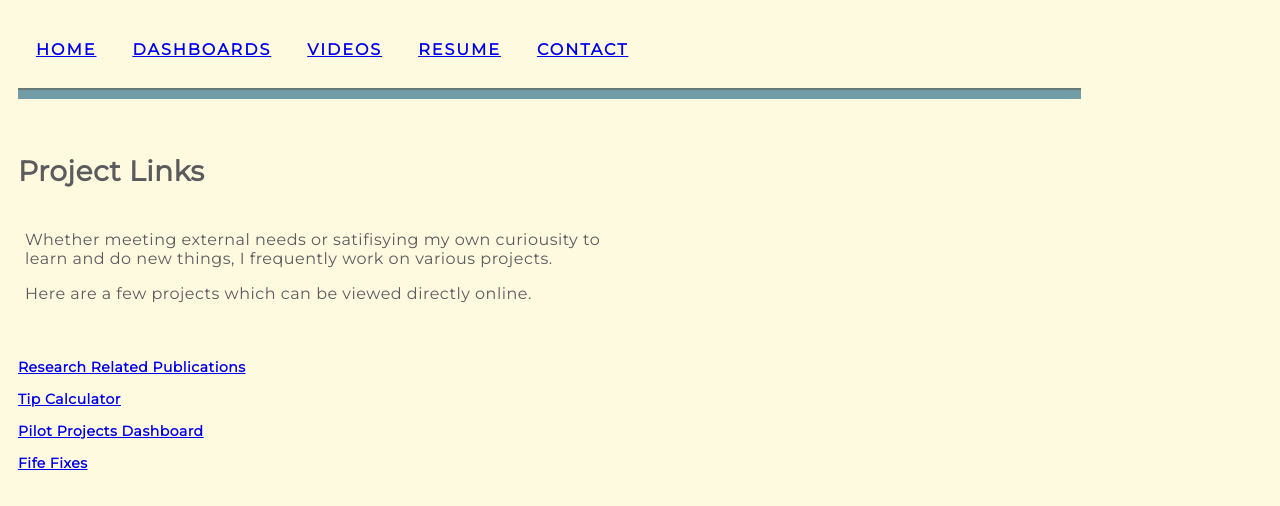
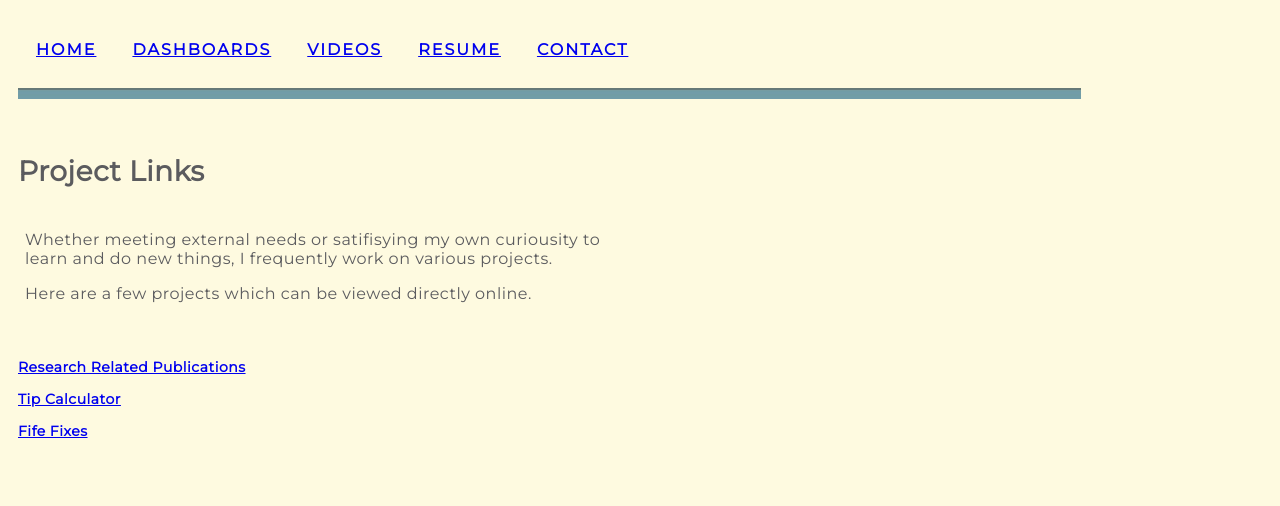
Before and after one commit to fifespeed/johnfife, a plain HTML site: page projects.html in a window 1280 px wide. Drawn offline with Linux system fonts and the light colour scheme.

Commit message:
Update projects.html

```diff
--- a/projects.html
+++ b/projects.html
@@ -42,7 +42,7 @@
                 <strong>
                 <p><a href="https://www.researchgate.net/profile/John-Fife" target="_blank">Research Related Publications</a></li>
                 <p><a href="https://fifespeed.pythonanywhere.com/" target="_blank">Tip Calculator</a></li>
-                <p><a href="https://fifespeed-sample-dash1-streamlit-app-nx7ago.streamlit.app/" target="_blank">Pilot Projects Dashboard</a></li>
+
                 <p><a href="https://fifespeed.github.io/fifefix/" target="blank">Fife Fixes</a></li>
                 </strong>
 
```
